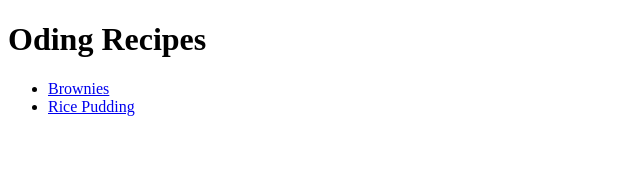
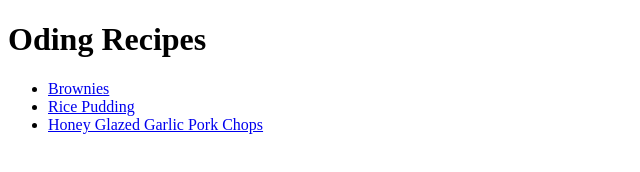
Before and after one commit to LLLLL-20/odin-recipes, a plain HTML site: page index.html in a window 1280 px wide. Shown: the whole page, without its empty margins (0-640 px from the left). Drawn offline with Linux system fonts and the light colour scheme.

Commit message:
Added new link to new recipe to index.html

```diff
--- a/index.html
+++ b/index.html
@@ -11,6 +11,7 @@
         <ul>
             <li><a href="./recipes/brownies.html">Brownies</a></li>
             <li><a href="./recipes/ricepudding.html">Rice Pudding</a></li>
+            <li><a href="./recipes/porkchops.html">Honey Glazed Garlic Pork Chops</a>
         </ul>
     </body>
 </html>
```
